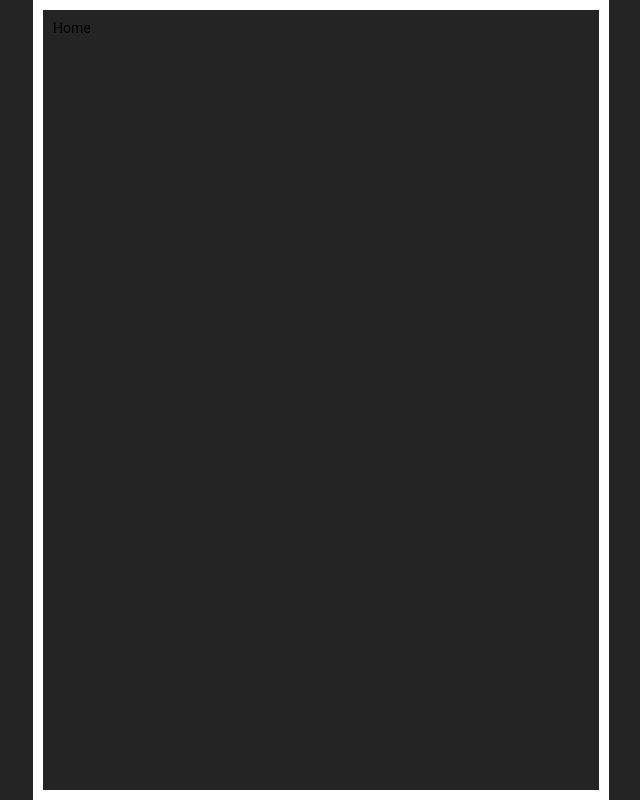
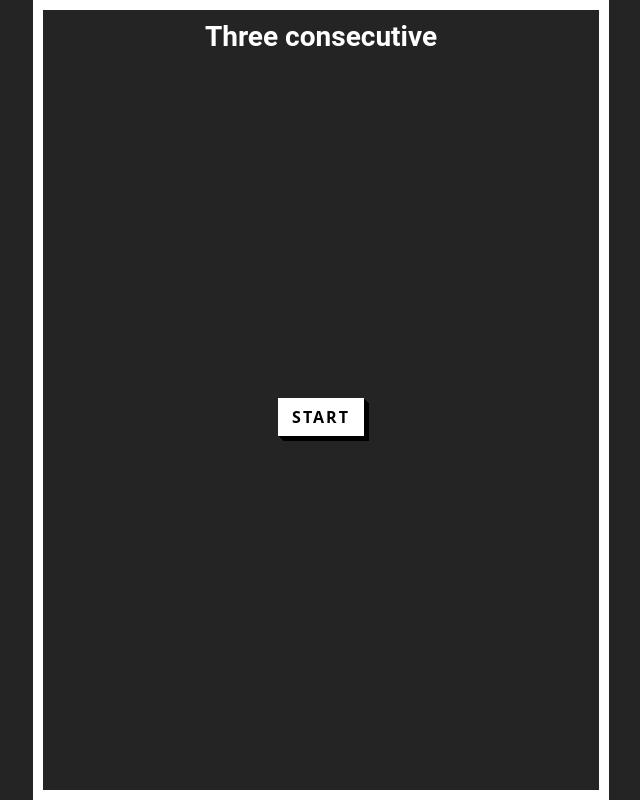
Before and after one commit to IT-IS-IT-ORM/Ability_Arena, a React (Vite) app: page / in a window 1280 px wide. Shown: the whole page, without its empty margins (319-959 px from the left). Built offline with nearby package versions, Linux system fonts and the light colour scheme.

Commit message:
update: :hammer: Home Box

```diff
--- a/src/components/Home/index.jsx
+++ b/src/components/Home/index.jsx
@@ -1,5 +1,20 @@
+import { sleep } from '../../utils';
+
 import { HomeStyled } from './styled';
 
-export default function Home() {
-	return <HomeStyled>Home</HomeStyled>;
+export default function Home({ setBox }) {
+	return (
+		<HomeStyled>
+			<h1 className="title">Three consecutive</h1>
+
+			<button
+				className="start-btn"
+				onClick={async () => {
+					await sleep(360);
+					setBox('GAME');
+				}}>
+				Start
+			</button>
+		</HomeStyled>
+	);
 }
--- a/src/components/Home/styled.js
+++ b/src/components/Home/styled.js
@@ -1,3 +1,16 @@
 import styled from 'styled-components';
 
-export const HomeStyled = styled.main``;
+export const HomeStyled = styled.main`
+	display: flex;
+	flex-direction: column;
+
+	.title {
+		color: #fff;
+		text-align: center;
+	}
+
+	.start-btn {
+		${({ theme }) => theme.typography.button.apply};
+		margin: auto;
+	}
+`;
```
